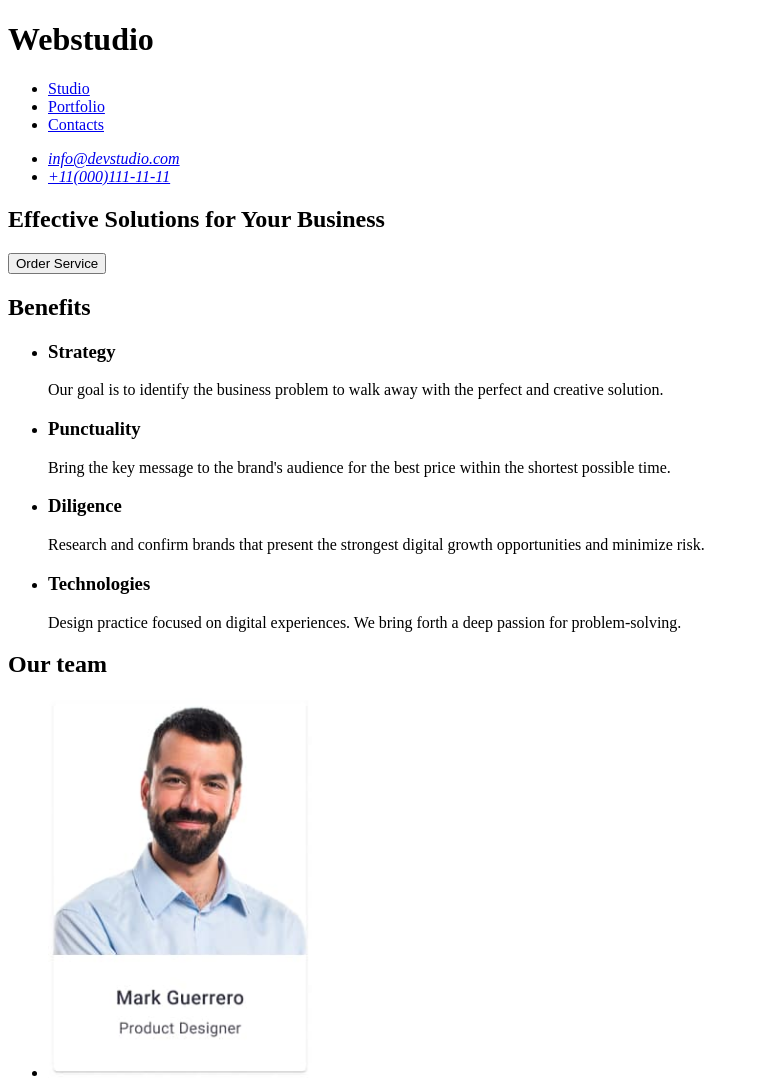
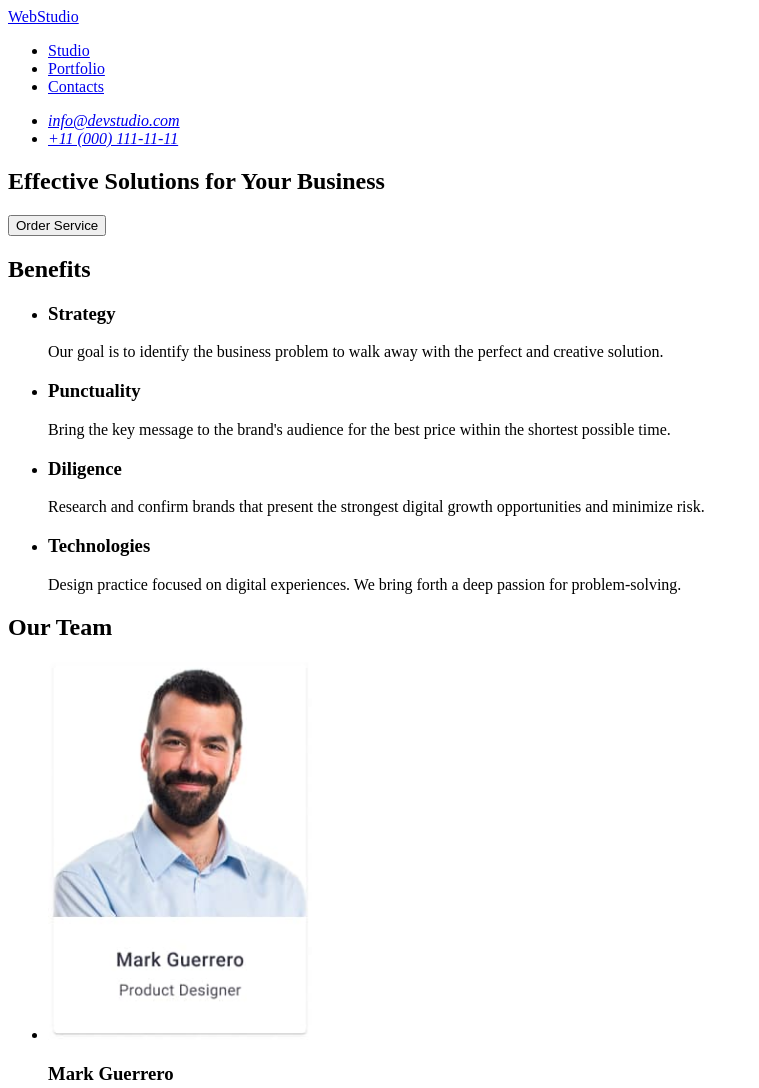
Before and after one commit to Mtadvoq/goit-markup-hw-01, a plain HTML site: page index.html in a window 1280 px wide. Shown: the top 1088 px of the page, without its empty margins (0-759 px from the left). Drawn offline with Linux system fonts and the light colour scheme.

Commit message:
Update index.html

```diff
--- a/index.html
+++ b/index.html
@@ -9,7 +9,9 @@
 
 <body>
     <header>
-        <h1>Webstudio</h1>
+        <nav>
+            <a href="./index.html">WebStudio</a>
+        </nav>
         <nav>
             <ul>
                 <li>
@@ -31,7 +33,7 @@
 <a href="mailto:info@devstudio.com">info@devstudio.com</a>
 </li>
 <li>
-<a href="tel:+11000111111">+11(000)111-11-11</a>
+<a href="tel:+110001111111">+11 (000) 111-11-11</a>
 </li>
 </ul>
 </address>
@@ -81,7 +83,7 @@
 
 <!-- Our Team -->
 <section>
-    <h2>Our team</h2>
+    <h2>Our Team</h2>
 <ul>
     <li>
         <img src="./images/teamcard1.jpg" alt="Mark Guerrero" width="264" height="380" />
```
